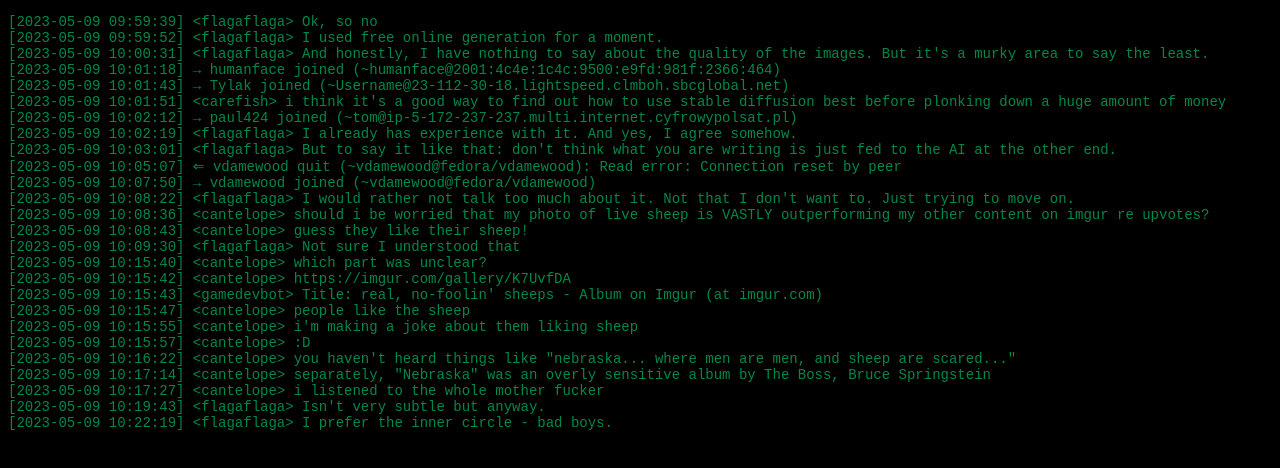
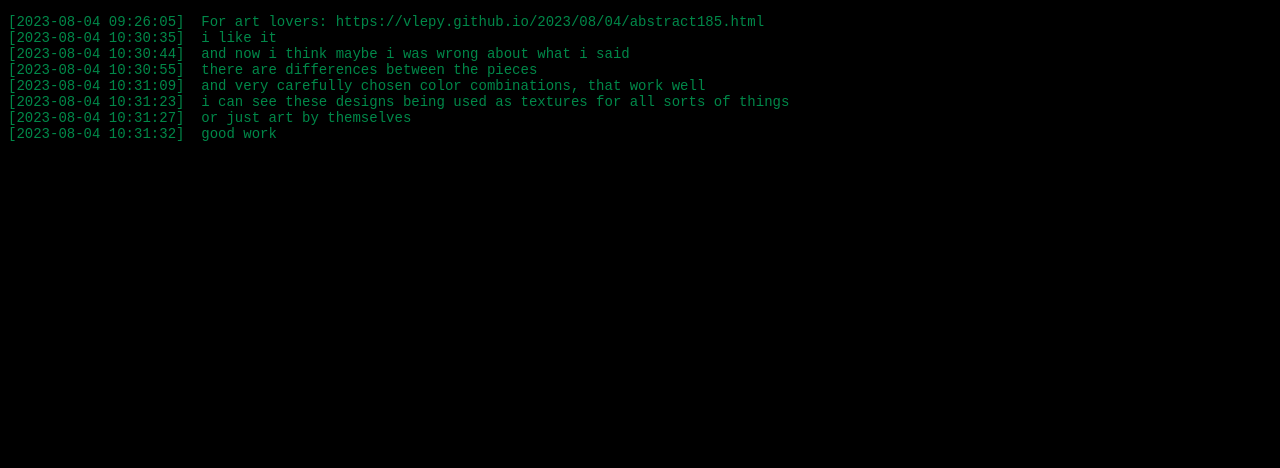
Before and after one commit to srmcgann/log, a plain HTML site: page index.html in a window 1280 px wide. Drawn offline with Linux system fonts and the light colour scheme.

Commit message:
Update index.html

```diff
--- a/index.html
+++ b/index.html
@@ -14,32 +14,14 @@
     </head>
     <body>
       <pre>
-[2023-05-09 09:59:39] &lt;flagaflaga> Ok, so no
-[2023-05-09 09:59:52] &lt;flagaflaga> I used free online generation for a moment.
-[2023-05-09 10:00:31] &lt;flagaflaga> And honestly, I have nothing to say about the quality of the images. But it's a murky area to say the least.
-[2023-05-09 10:01:18] → humanface joined (~humanface@2001:4c4e:1c4c:9500:e9fd:981f:2366:464)
-[2023-05-09 10:01:43] → Tylak joined (~Username@23-112-30-18.lightspeed.clmboh.sbcglobal.net)
-[2023-05-09 10:01:51] &lt;carefish> i think it's a good way to find out how to use stable diffusion best before plonking down a huge amount of money
-[2023-05-09 10:02:12] → paul424 joined (~tom@ip-5-172-237-237.multi.internet.cyfrowypolsat.pl)
-[2023-05-09 10:02:19] &lt;flagaflaga> I already has experience with it. And yes, I agree somehow.
-[2023-05-09 10:03:01] &lt;flagaflaga> But to say it like that: don't think what you are writing is just fed to the AI at the other end.
-[2023-05-09 10:05:07] ⇐ vdamewood quit (~vdamewood@fedora/vdamewood): Read error: Connection reset by peer
-[2023-05-09 10:07:50] → vdamewood joined (~vdamewood@fedora/vdamewood)
-[2023-05-09 10:08:22] &lt;flagaflaga> I would rather not talk too much about it. Not that I don't want to. Just trying to move on.
-[2023-05-09 10:08:36] &lt;cantelope> should i be worried that my photo of live sheep is VASTLY outperforming my other content on imgur re upvotes?
-[2023-05-09 10:08:43] &lt;cantelope> guess they like their sheep!
-[2023-05-09 10:09:30] &lt;flagaflaga> Not sure I understood that
-[2023-05-09 10:15:40] &lt;cantelope> which part was unclear?
-[2023-05-09 10:15:42] &lt;cantelope> https://imgur.com/gallery/K7UvfDA
-[2023-05-09 10:15:43] &lt;gamedevbot> Title: real, no-foolin' sheeps - Album on Imgur (at imgur.com)
-[2023-05-09 10:15:47] &lt;cantelope> people like the sheep
-[2023-05-09 10:15:55] &lt;cantelope> i'm making a joke about them liking sheep
-[2023-05-09 10:15:57] &lt;cantelope> :D
-[2023-05-09 10:16:22] &lt;cantelope> you haven't heard things like "nebraska... where men are men, and sheep are scared..."
-[2023-05-09 10:17:14] &lt;cantelope> separately, "Nebraska" was an overly sensitive album by The Boss, Bruce Springstein
-[2023-05-09 10:17:27] &lt;cantelope> i listened to the whole mother fucker
-[2023-05-09 10:19:43] &lt;flagaflaga> Isn't very subtle but anyway.
-[2023-05-09 10:22:19] &lt;flagaflaga> I prefer the inner circle - bad boys.
+[2023-08-04 09:26:05] <mane> For art lovers: https://vlepy.github.io/2023/08/04/abstract185.html
+[2023-08-04 10:30:35] <cantelope> i like it
+[2023-08-04 10:30:44] <cantelope> and now i think maybe i was wrong about what i said
+[2023-08-04 10:30:55] <cantelope> there are differences between the pieces
+[2023-08-04 10:31:09] <cantelope> and very carefully chosen color combinations, that work well
+[2023-08-04 10:31:23] <cantelope> i can see these designs being used as textures for all sorts of things
+[2023-08-04 10:31:27] <cantelope> or just art by themselves
+[2023-08-04 10:31:32] <cantelope> good work
     </pre>
   </body>
 </html>
```
